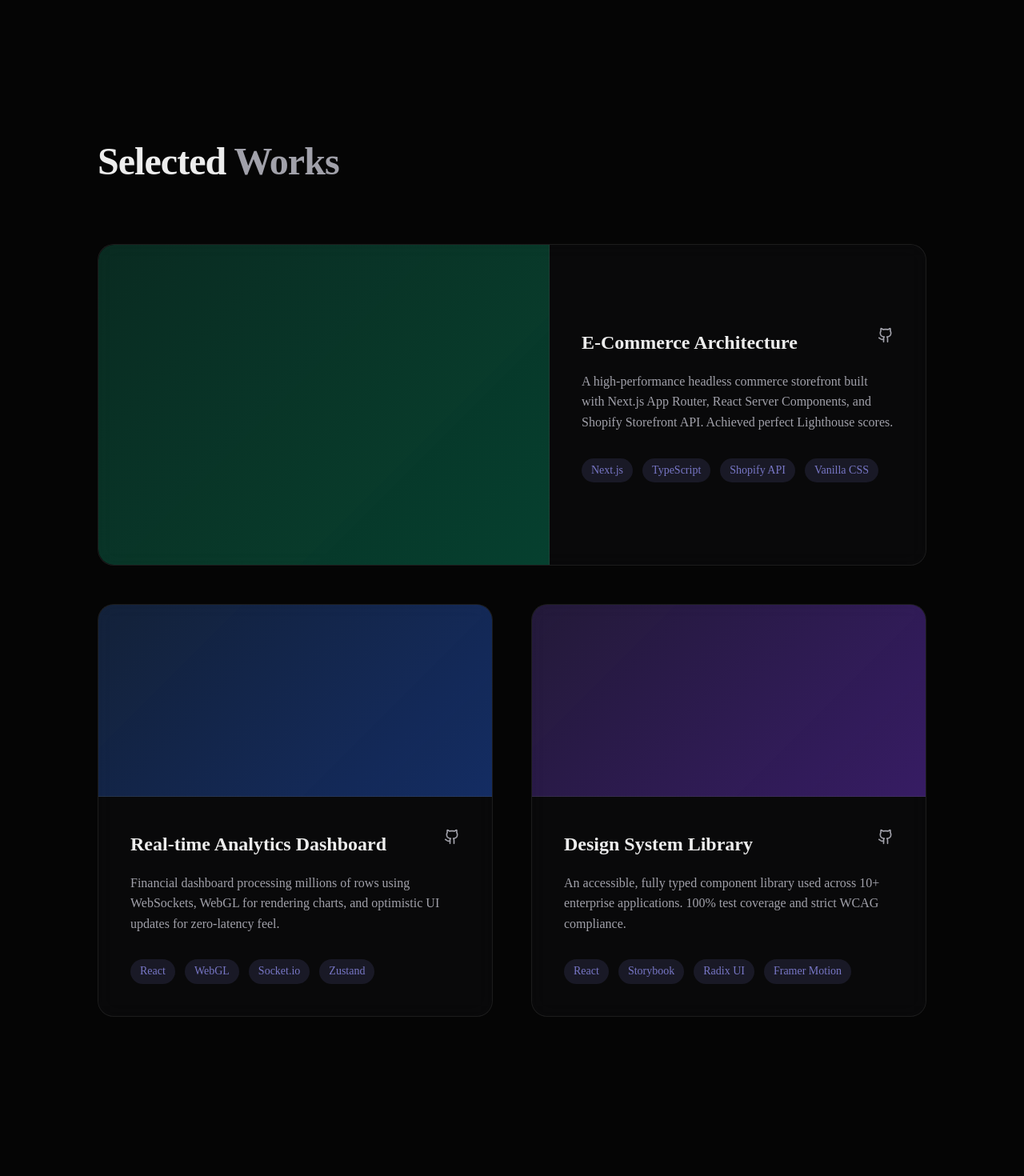
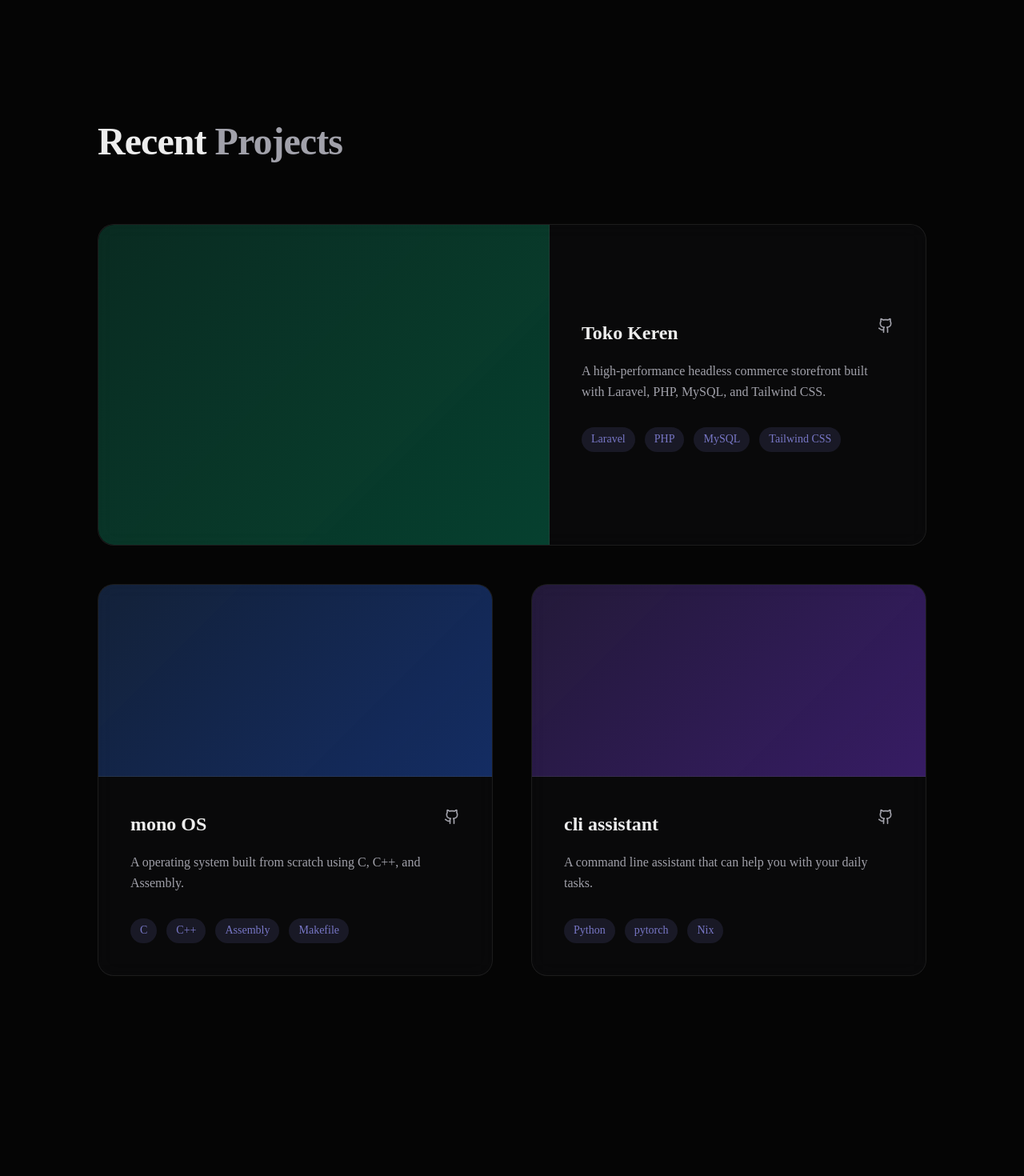
Before and after one commit to brah4729/Protofolio-new, a Next.js app: page / in a window 1280 px wide. Shown: the part 1660-3130 px from the top of the page at 80% size. Built offline with nearby package versions, Linux system fonts and the light colour scheme.

Commit message:
added more description from the boilerplate code

```diff
--- a/src/components/BentoGrid.tsx
+++ b/src/components/BentoGrid.tsx
@@ -37,8 +37,7 @@ export function BentoGrid() {
             <div className={styles.iconWrapper}><Users size={24} /></div>
             <h3 className={styles.cardTitle}>Mindset & Approach</h3>
             <p className={styles.cardText}>
-              A decade of experience building scalable, accessible, and highly performant web applications.
-              I obsess over the details—from pixel-perfect CSS to the underlying systems architecture that powers the UI.
+            I am a Developer who is obsessed with building cool applications , solving problems and exploring new things
             </p>
           </motion.div>
 
@@ -63,7 +62,7 @@ export function BentoGrid() {
             <div className={styles.iconWrapper}><Zap size={24} /></div>
             <h3 className={styles.cardTitle}>Performance First</h3>
             <p className={styles.cardText}>
-              Deep understanding of the browser rendering pipeline, Core Web Vitals, and strict rendering strategies to achieve 100/100 Lighthouse scores.
+              Focused on making applications that are fast, efficient, lightweight,easy to read and debug, and user-friendly
             </p>
           </motion.div>
 
--- a/src/components/Footer.tsx
+++ b/src/components/Footer.tsx
@@ -9,7 +9,7 @@ export function Footer() {
       fontSize: '0.9rem'
     }}>
       <div className="container">
-        <p>© {new Date().getFullYear()} Frontend Engineer. Engineered with precise detail.</p>
+        <p>© {new Date().getFullYear()} created by <a href="https://github.com/brah4729">e</a></p>
       </div>
     </footer>
   );
--- a/src/components/Projects.tsx
+++ b/src/components/Projects.tsx
@@ -7,27 +7,27 @@ import Link from "next/link";
 
 const PROJECTS = [
   {
-    title: "E-Commerce Architecture",
-    description: "A high-performance headless commerce storefront built with Next.js App Router, React Server Components, and Shopify Storefront API. Achieved perfect Lighthouse scores.",
-    tech: ["Next.js", "TypeScript", "Shopify API", "Vanilla CSS"],
-    link: "#",
-    github: "#",
+    title: "Toko Keren",
+    description: "A high-performance headless commerce storefront built with Laravel, PHP, MySQL, and Tailwind CSS.",
+    tech: ["Laravel", "PHP", "MySQL", "Tailwind CSS"],
+    link: "https://github.com/brah4729/tokokeren",
+    github: "https://github.com/brah4729/tokokeren",
     color: "linear-gradient(135deg, rgba(16, 185, 129, 0.2) 0%, rgba(5, 150, 105, 0.4) 100%)"
   },
   {
-    title: "Real-time Analytics Dashboard",
-    description: "Financial dashboard processing millions of rows using WebSockets, WebGL for rendering charts, and optimistic UI updates for zero-latency feel.",
-    tech: ["React", "WebGL", "Socket.io", "Zustand"],
-    link: "#",
-    github: "#",
+    title: "mono OS",
+    description: "A operating system built from scratch using C, C++, and Assembly.",
+    tech: ["C", "C++", "Assembly", "Makefile"],
+    link: "https://github.com/brah4729/mono-OS",
+    github: "https://github.com/brah4729/mono-OS",
     color: "linear-gradient(135deg, rgba(59, 130, 246, 0.2) 0%, rgba(37, 99, 235, 0.4) 100%)"
   },
   {
-    title: "Design System Library",
-    description: "An accessible, fully typed component library used across 10+ enterprise applications. 100% test coverage and strict WCAG compliance.",
-    tech: ["React", "Storybook", "Radix UI", "Framer Motion"],
-    link: "#",
-    github: "#",
+    title: "cli assistant",
+    description: "A command line assistant that can help you with your daily tasks.",
+    tech: ["Python", "pytorch", "Nix"],
+    link: "https://github.com/brah4729/cli-assistant",
+    github: "https://github.com/brah4729/cli-assistant",
     color: "linear-gradient(135deg, rgba(139, 92, 246, 0.2) 0%, rgba(124, 58, 237, 0.4) 100%)"
   }
 ];
@@ -36,7 +36,7 @@ export function Projects() {
   return (
     <section id="projects" className={styles.section}>
       <div className="container">
-        <h2 className={styles.heading}>Selected <span style={{ color: 'var(--text-secondary)' }}>Works</span></h2>
+        <h2 className={styles.heading}>Recent <span style={{ color: 'var(--text-secondary)' }}>Projects</span></h2>
 
         <div className={styles.grid}>
           {PROJECTS.map((project, index) => (
```
